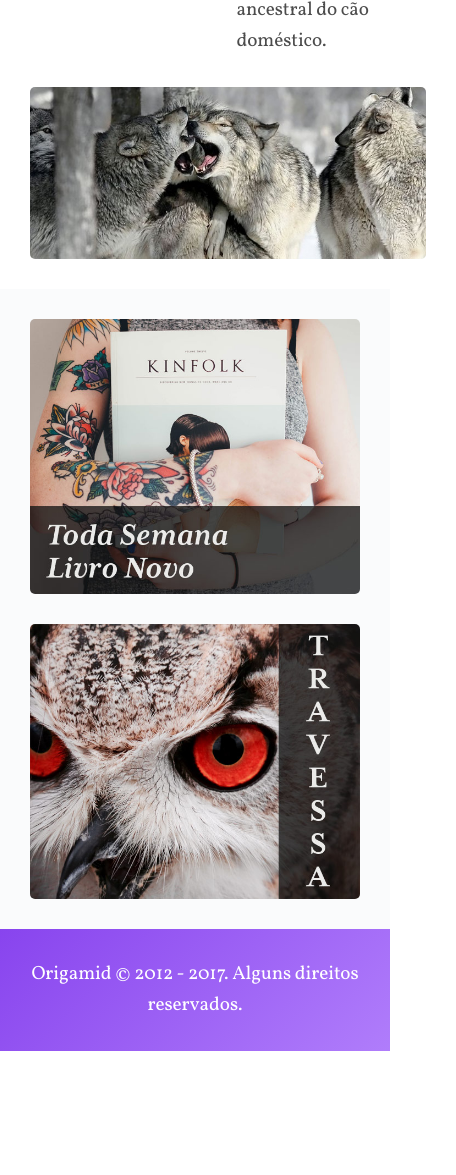
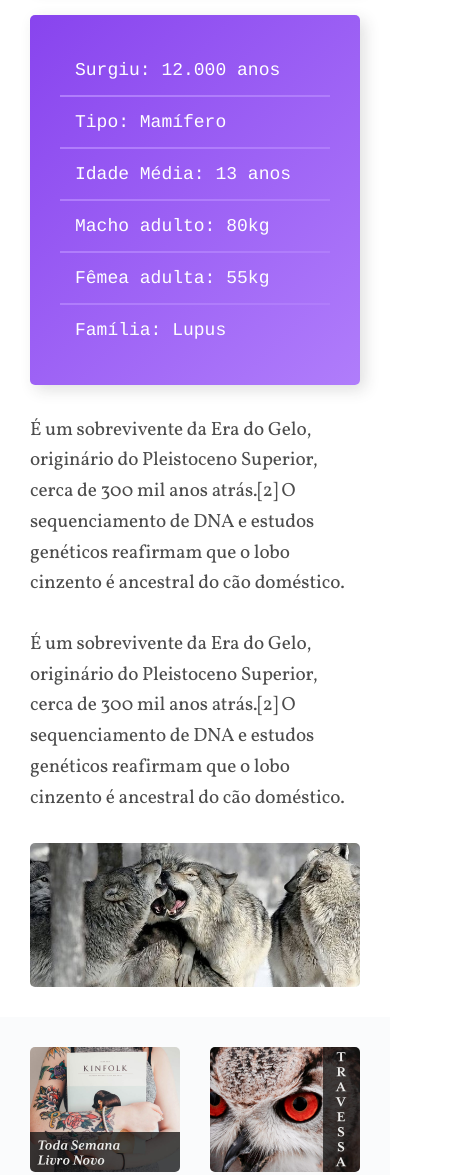
Before and after one commit to Hilverton/wildbeast, a plain HTML site: page index.html in a window 390 px wide. Shown: the part 2394-3569 px from the top of the page, 456 px wide, since content can reach past the window. Before the commit the page ends 3445 px from the top, so only its background shows below. Drawn offline with Linux system fonts and the light colour scheme.

Commit message:
📱 Responsividade do content e announcement

```diff
--- a/css/styles.css
+++ b/css/styles.css
@@ -212,6 +212,7 @@
   align-content: flex-start;
   padding: 30px;
   gap: 30px;
+  grid-template-columns: repeat(auto-fit, minmax(150px, 1fr));
 }
 
 .footer {
@@ -303,3 +304,9 @@
     margin: 30px 30px 30px 0;
   }
 }
+
+@media screen and (max-width: 600px) {
+  .content {
+    grid-template-columns: auto;
+  }
+}
```
